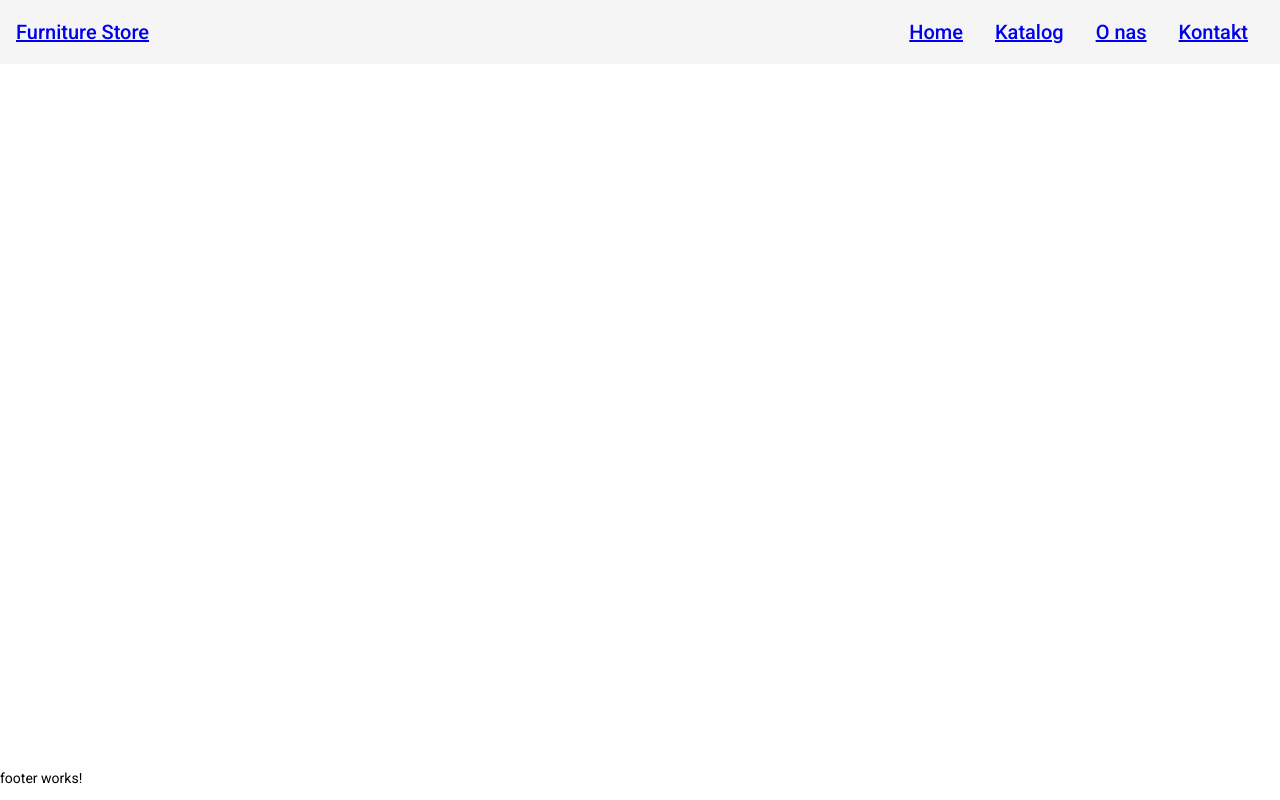
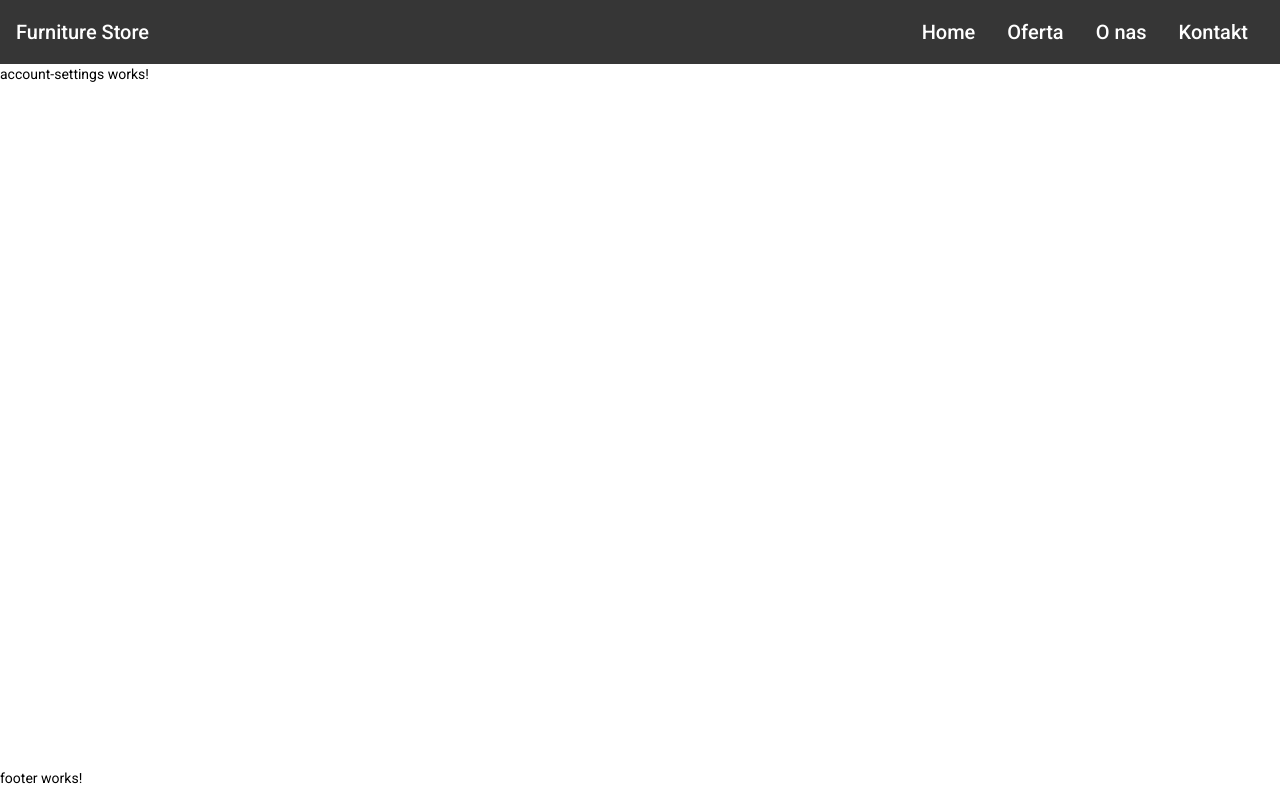
Before and after one commit to HawerPL/FurnitureStoreUI, an Angular app: page /accountSettings in a window 1280 px wide. Before the commit this address led to /. Built offline with nearby package versions, Linux system fonts and the light colour scheme.

Commit message:
[hs] Zmiany przy navbarze.

```diff
--- a/src/app/app.module.ts
+++ b/src/app/app.module.ts
@@ -23,6 +23,7 @@ import { MatCardModule } from '@angular/material/card';
 import { ReactiveFormsModule } from '@angular/forms';
 import { LoginPageComponent } from './components/login/login-page/login-page.component';
 import { AdminPanelComponent } from './components/admin-panel/admin-panel.component';
+import { AccountSettingsComponent } from './components/account-settings/account-settings.component';
 
 @NgModule({
   declarations: [
@@ -35,7 +36,8 @@ import { AdminPanelComponent } from './components/admin-panel/admin-panel.compon
     AdminSettingsComponent,
     LoginFormComponent,
     LoginPageComponent,
-    AdminPanelComponent
+    AdminPanelComponent,
+    AccountSettingsComponent
     ],
   imports: [
     BrowserModule,
--- /dev/null
+++ b/src/app/components/account-settings/account-settings.component.html
@@ -0,0 +1 @@
+<p>account-settings works!</p>
--- /dev/null
+++ b/src/app/components/account-settings/account-settings.component.ts
@@ -0,0 +1,15 @@
+import { Component, OnInit } from '@angular/core';
+
+@Component({
+  selector: 'app-account-settings',
+  templateUrl: './account-settings.component.html',
+  styleUrls: ['./account-settings.component.css']
+})
+export class AccountSettingsComponent implements OnInit {
+
+  constructor() { }
+
+  ngOnInit(): void {
+  }
+
+}
--- a/src/app/components/navbar/navbar.component.css
+++ b/src/app/components/navbar/navbar.component.css
@@ -1,5 +1,6 @@
 .navbar{
-  height: 8vh
+  background-color: rgb(54, 54, 54);
+  height: 8vh;
 }
 
 .nav-logo {
@@ -9,3 +10,35 @@
 .nav-item {
   padding: 1rem;
 }
+
+.nav-link, .nav-logout:any-link {
+  color: rgb(255, 255, 255);
+  text-decoration: none;
+  border-color: rgb(215, 215, 215);
+  transition: border, color 300ms;
+}
+
+.nav-link:hover {
+  color: rgb(215, 215, 215);
+  border-bottom: solid 1px rgb(215, 215, 215);
+  transition: border, color 0ms;
+}
+
+.nav-link:active{
+  color: rgb(185, 185, 185);
+  border-bottom: solid 1px rgb(215, 215, 215);
+}
+
+.nav-logout{
+  display: flex;
+  font-size: 2.6rem;
+}
+
+.nav-logout:hover{
+  color: rgb(215, 215, 215);
+  transition: color 0ms;
+}
+
+.nav-logout:active{
+  color: rgb(185, 185, 185);
+}
--- a/src/app/components/navbar/navbar.component.html
+++ b/src/app/components/navbar/navbar.component.html
@@ -1,11 +1,13 @@
 <mat-toolbar class="navbar">
-  <span class="nav-logo"><a href="#">Furniture Store</a></span>
-  <span class="nav-item" *ngIf="!(isLogged)"><a href="#" routerLink="./home" routerLinkActive="active">Home</a></span>
-  <span class="nav-item" *ngIf="!(isLogged)"><a href="#" routerLink="./products" routerLinkActive="active">Katalog</a></span>
-  <span class="nav-item" *ngIf="!(isLogged)"><a href="#" routerLink="./about" routerLinkActive="active">O nas</a></span>
-  <span class="nav-item" *ngIf="!(isLogged)"><a href="#" routerLink="./contact" routerLinkActive="active">Kontakt</a></span>
-  <span class="nav-item" *ngIf="(isLogged)"><a href="#" routerLink="./panelAdmin" routerLinkActive="active">Panel administracyjny</a></span>
-  <span class="nav-item" *ngIf="(isLogged)"><a href="#" routerLink="./contentConfiguration" routerLinkActive="active">Zarządzanie treścią</a></span>
-  <span class="nav-item" *ngIf="(isLogged)"><a href="#" routerLink="./accountSettings" routerLinkActive="active">Ustawienia użytkownika</a></span>
-  <span class="nav-item" *ngIf="(isLogged)"><a href="#" routerLink="./logout" routerLinkActive="active">Wyloguj</a></span>
+  <span class="nav-logo"><a href="#" class="nav-link">Furniture Store</a></span>
+  <span class="nav-item" *ngIf="!(isLogged)"><a href="#" class="nav-link" routerLink="./home" routerLinkActive="active">Home</a></span>
+  <span class="nav-item" *ngIf="!(isLogged)"><a href="#" class="nav-link" routerLink="./products" routerLinkActive="active">Oferta</a></span>
+  <span class="nav-item" *ngIf="!(isLogged)"><a href="#" class="nav-link" routerLink="./about" routerLinkActive="active">O nas</a></span>
+  <span class="nav-item" *ngIf="!(isLogged)"><a href="#" class="nav-link" routerLink="./contact" routerLinkActive="active">Kontakt</a></span>
+  <span class="nav-item" *ngIf="(isLogged)"><a href="#" class="nav-link" routerLink="./adminPanel" routerLinkActive="active">Panel administracyjny</a></span>
+  <span class="nav-item" *ngIf="(isLogged)"><a href="#" class="nav-link" routerLink="./contentConfiguration" routerLinkActive="active">Zarządzanie treścią</a></span>
+  <span class="nav-item" *ngIf="(isLogged)"><a href="#" class="nav-link" routerLink="./accountSettings" routerLinkActive="active">Ustawienia użytkownika</a></span>
+  <span class="nav-item" *ngIf="(isLogged)"><a href="#" class="nav-logout" routerLink="./logout" routerLinkActive="active">
+    <mat-icon inline aria-hidden="false" aria-label="Logout">logout</mat-icon>
+  </a></span>
 </mat-toolbar>
--- a/src/styles.css
+++ b/src/styles.css
@@ -1,4 +1,4 @@
 /* You can add global styles to this file, and also import other style files */
 
 html, body { height: 100%; }
-body { margin: 0; font-family: Roboto, "Helvetica Neue", sans-serif; }
+body { margin: 0; font-family: Roboto, "Helvetica Neue", sans-serif; scroll-behavior: smooth;}
```
Also changed, not shown: src/app/app-routing.module.ts (+9 -0 lines), src/app/components/account-settings/account-settings.component.css (added), 1 other file (tests, documents, lock files or other folders).
